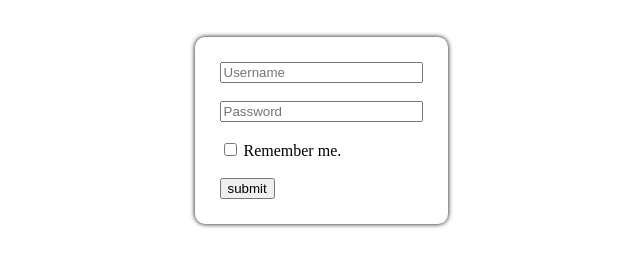
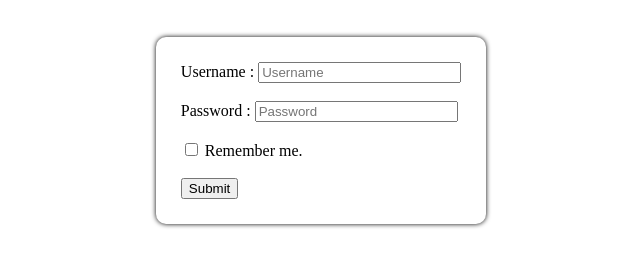
Before and after one commit to acciojob/remember-me-login-form-Tusharkkr, a website: page main.html in a window 1280 px wide. Shown: the part 61-328 px from the top of the page, without its empty margins (319-959 px from the left). Drawn offline with Linux system fonts and the light colour scheme.

Commit message:
created a submission

```diff
--- a/main.html
+++ b/main.html
@@ -11,11 +11,13 @@
 	<h1>Login Form</h1>
     <div class="container">
         <form action="">
+            <label for="username">Username :</label>
             <input id="username" type="text" placeholder="Username"><br><br>
+            <label for="password">Password :</label>
             <input id="password" type="password" placeholder="Password"><br><br>
             <input id="checkbox" type="checkbox">
             <label for="checkbox">Remember me.</label><br><br>
-            <input id="submit" type="submit" value="submit">
+            <input id="submit" type="submit" value="Submit">
         </form>
     </div>
     <script type="text/javascript" src="./script.js">
```
